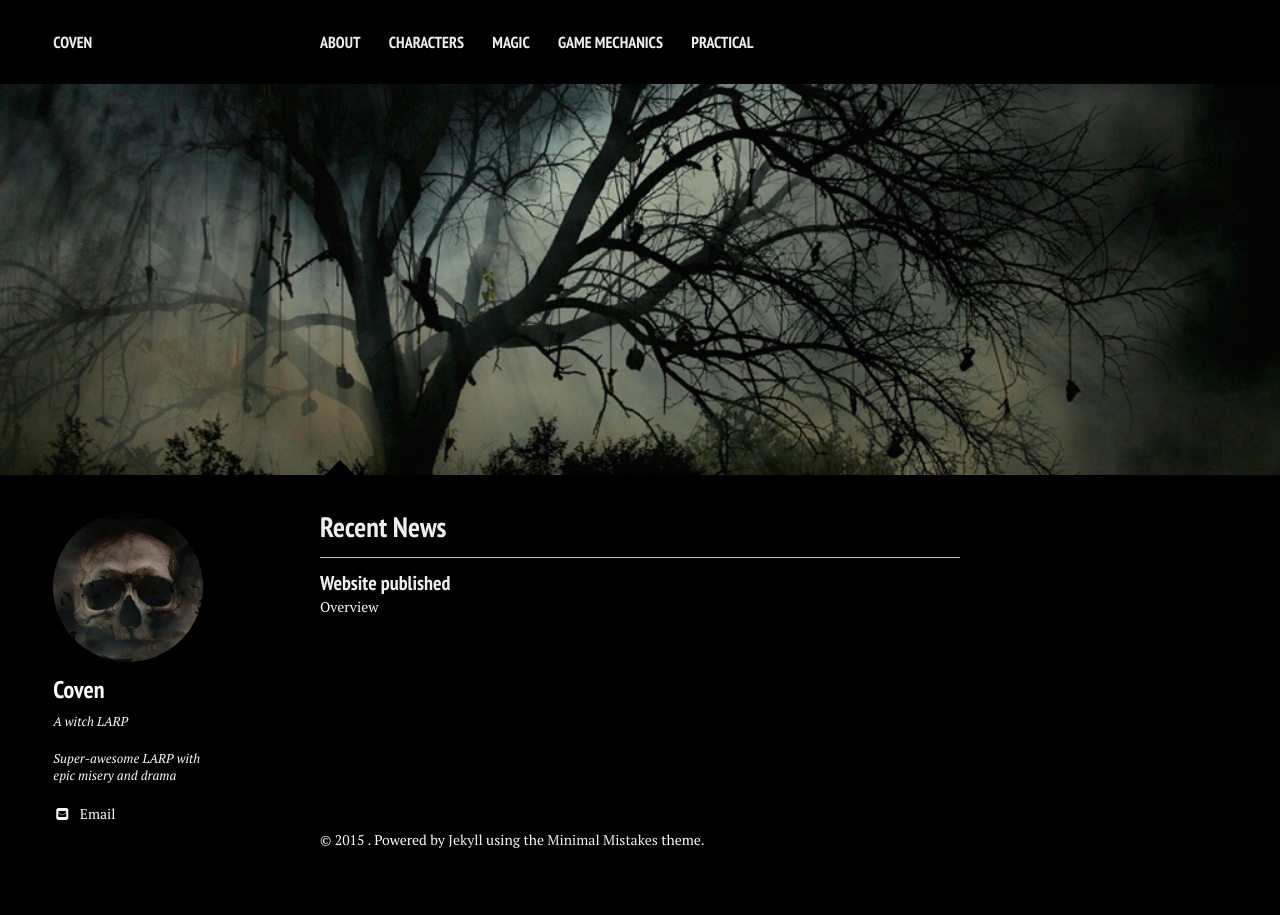
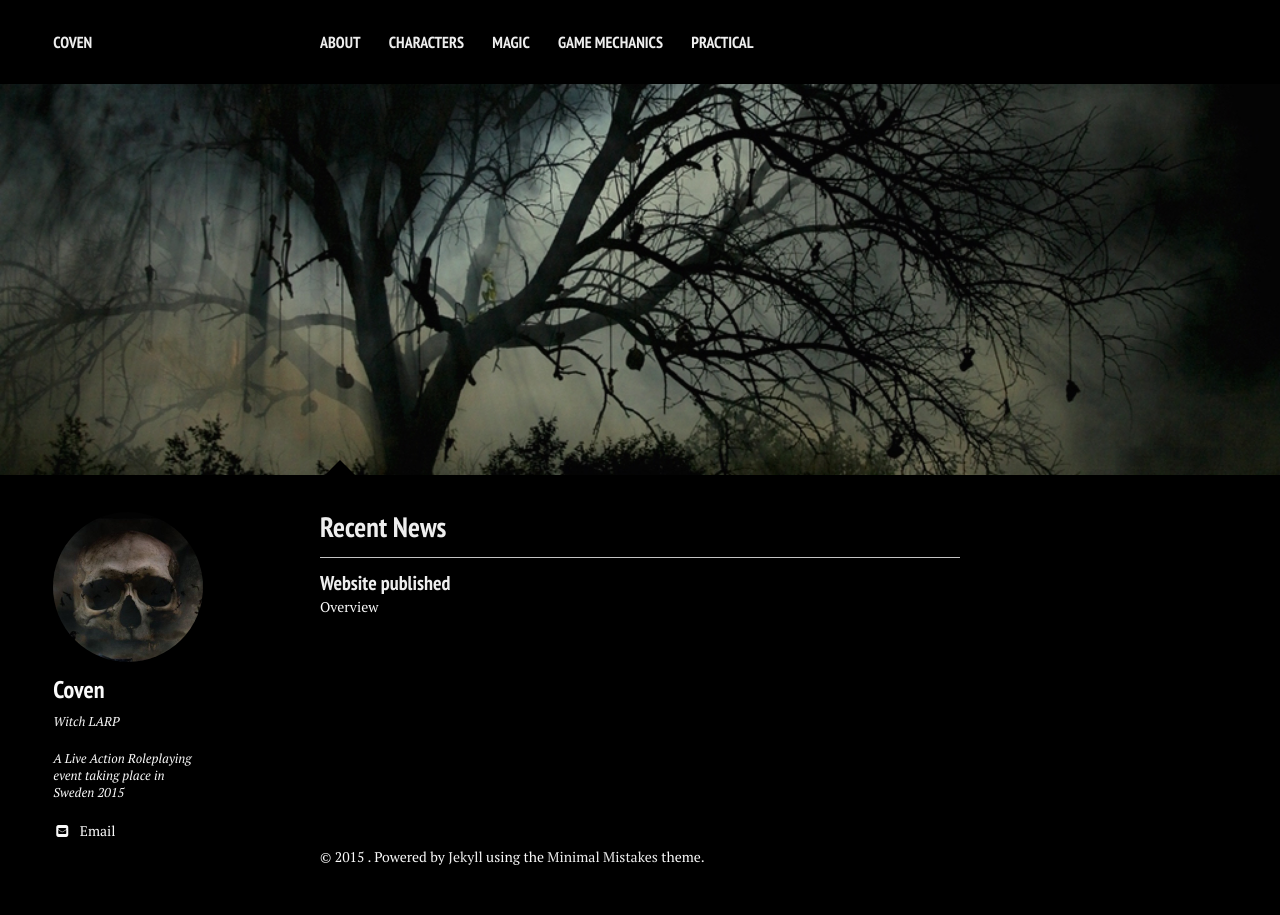
Before and after one commit to stanislavb/www.coven.nu, a Jekyll site: the page built from index.md, in a window 1280 px wide. Built offline with Jekyll 4.4.1, drawn with Linux system fonts in a browser that asks for light colours; nearby versions of some CDN libraries.

Commit message:
Update _config.yml

```diff
--- a/_config.yml
+++ b/_config.yml
@@ -26,9 +26,9 @@ kramdown:
 # Event info
 event:
   name: Coven
-  tagline: A witch LARP
+  tagline: Witch LARP
   logo: skull.jpg
-  description: "Super-awesome LARP with epic misery and drama"
+  description: "A Live Action Roleplaying event taking place in Sweden 2015"
   email: coven@example.com
 #  twitter: CovenLARP
 #  facebook: CovenLARP
```
